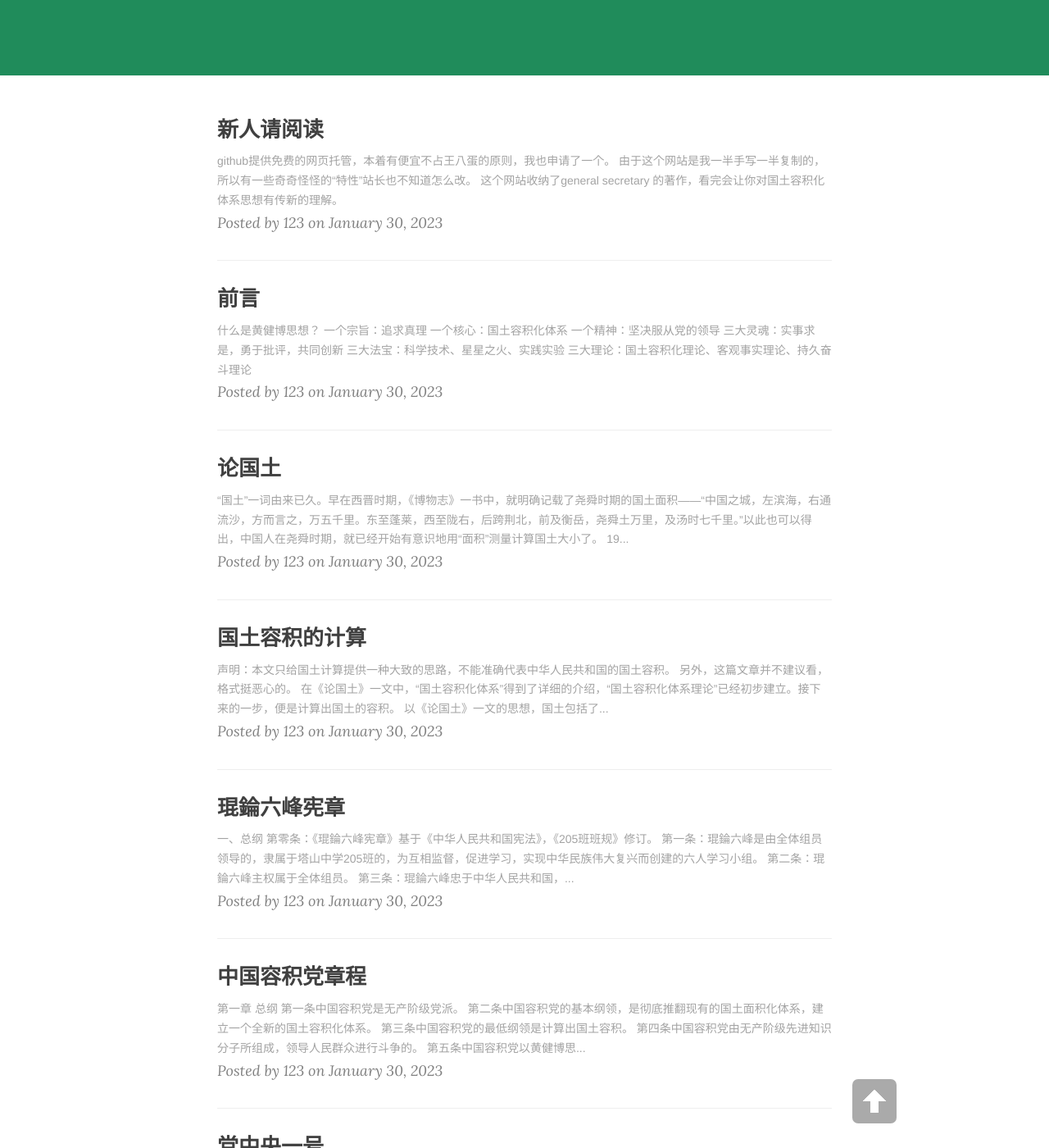
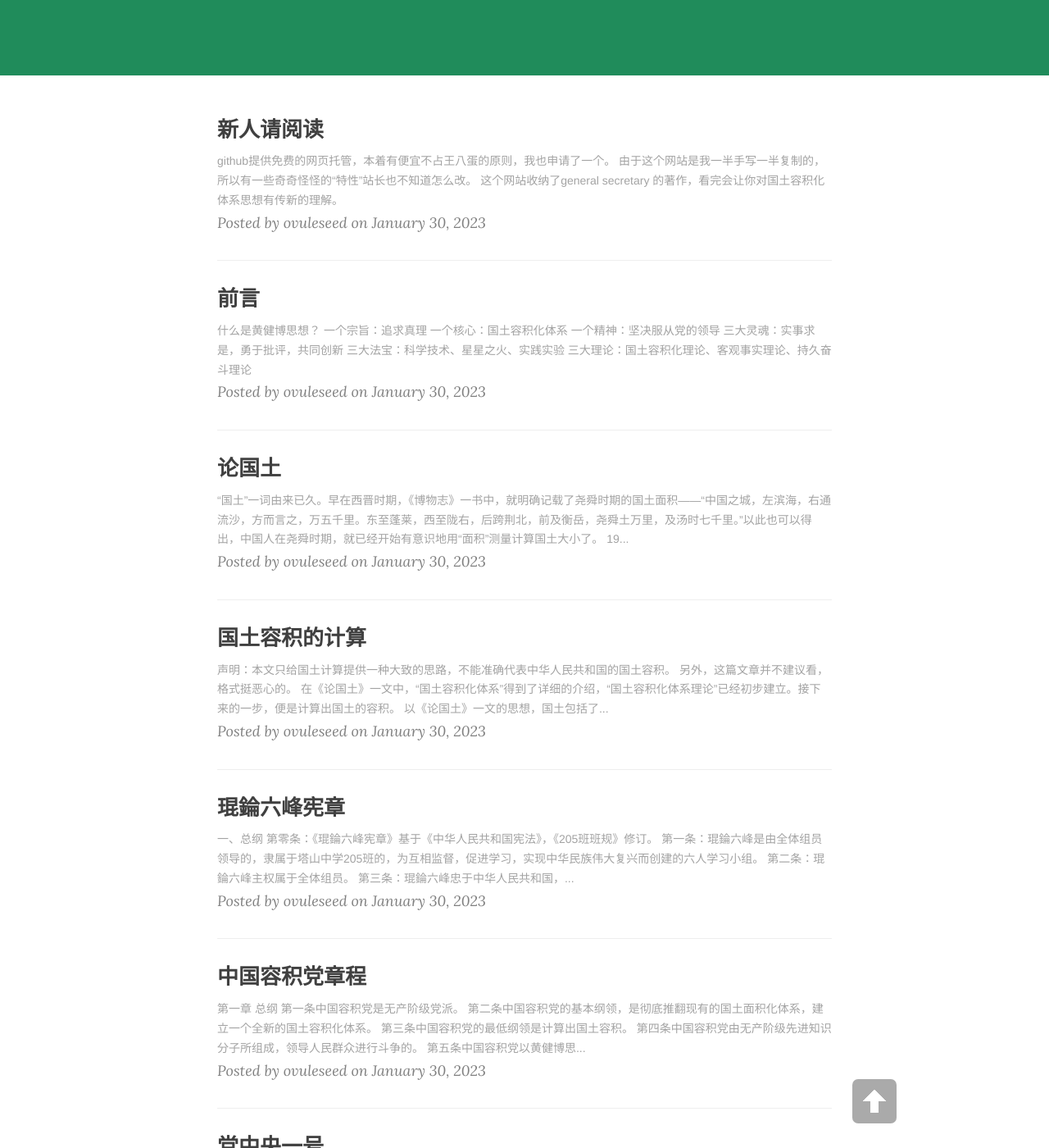
Before and after one commit to ovule-seed/ovule-seed.github.io, a Jekyll site: the page built from index.html, in a window 1280 px wide and 1400 px high, scrolled down 336 px. Shown: the whole window at 82% size. Built offline with Jekyll 4.4.1, drawn with Linux system fonts in a browser that asks for light colours; nearby versions of some CDN libraries; the list of posts is cut into pages by our own code; some of the changed text lies outside the part shown.

Commit message:
Update _config.yml

```diff
--- a/_config.yml
+++ b/_config.yml
@@ -1,5 +1,5 @@
 # Site settings
-title: 国土容积化体系学习小组 # 你的博客名字，可以定义修订
+title: 中国容积党 # 你的博客名字，可以定义修订
 header-img: "img/green.jpg"
 tagline: "cn"
 description: "这是我的博客"  # 一句话描述你的博客
@@ -43,7 +43,7 @@ defaults:
       type: "posts"
     values:
       layout: "post"
-      author: "123" # 你的名字
+      author: "ovuleseed" # 你的名字
       header-img: "img/green.jpg" # We don't want posts without a header image, that whould mean white on white
 
 # Comments
```
